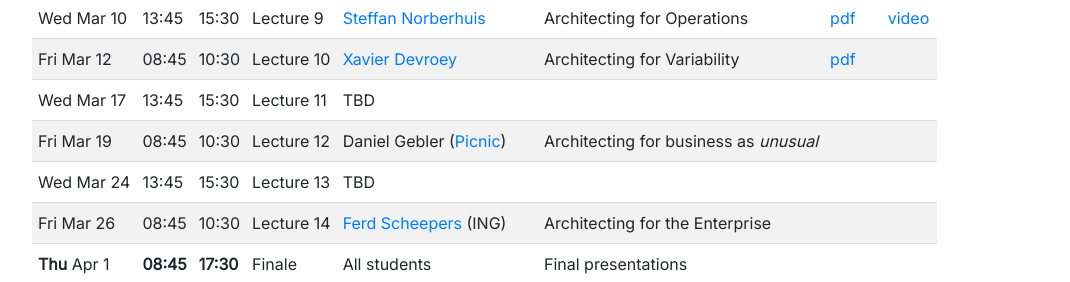
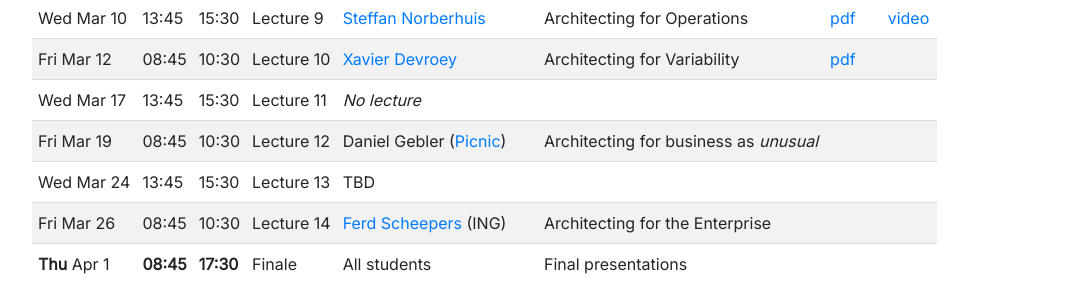
Before and after one commit to SERG-Delft/delftswa, a Jekyll site: the page built from 2021/index.md, in a window 1280 px wide and 900 px high, scrolled down 1414 px. Shown: the part 170-452 px from the top of the window, without its empty margins (86-1156 px from the left). Built offline with Jekyll 4.4.1, drawn with Linux system fonts in a browser that asks for light colours.

Commit message:
No lecture on 17 march

```diff
--- a/2021/index.md
+++ b/2021/index.md
@@ -64,7 +64,7 @@ Wed Mar 3  | 13:45 | 15:30 | Lecture 7 | [Diomidis Spinellis][diomidis] | 50 yea
 Fri Mar 5  | 08:45 | 10:30 | Lecture 8 | Bert Wolters ([Adyen])     | Architecting for Scalability | [pdf](slides/architecting-for-scalability.pdf) | [video](https://collegerama.tudelft.nl/Mediasite/Channel/eemcs-msc-cs/watch/0264caaf373f40cab74424d6d7ece9081d)
 Wed Mar 10 | 13:45 | 15:30 | Lecture 9 | [Steffan Norberhuis][norberhuis]      | Architecting for Operations | [pdf](slides/architecting-for-operations.pdf) | [video]()
 Fri Mar 12 | 08:45 | 10:30 | Lecture 10 | [Xavier Devroey][xavier] | Architecting for Variability | [pdf](slides/tudelft-architecture-spl2021.pdf)
-Wed Mar 17 | 13:45 | 15:30 | Lecture 11 | TBD
+Wed Mar 17 | 13:45 | 15:30 | Lecture 11 | _No lecture_
 Fri Mar 19 | 08:45 | 10:30 | Lecture 12 | Daniel Gebler ([Picnic])  | Architecting for business as _unusual_
 Wed Mar 24 | 13:45 | 15:30 | Lecture 13 | TBD
 Fri Mar 26 | 08:45 | 10:30 | Lecture 14 | [Ferd Scheepers][ferd] (ING) | Architecting for the Enterprise
```
